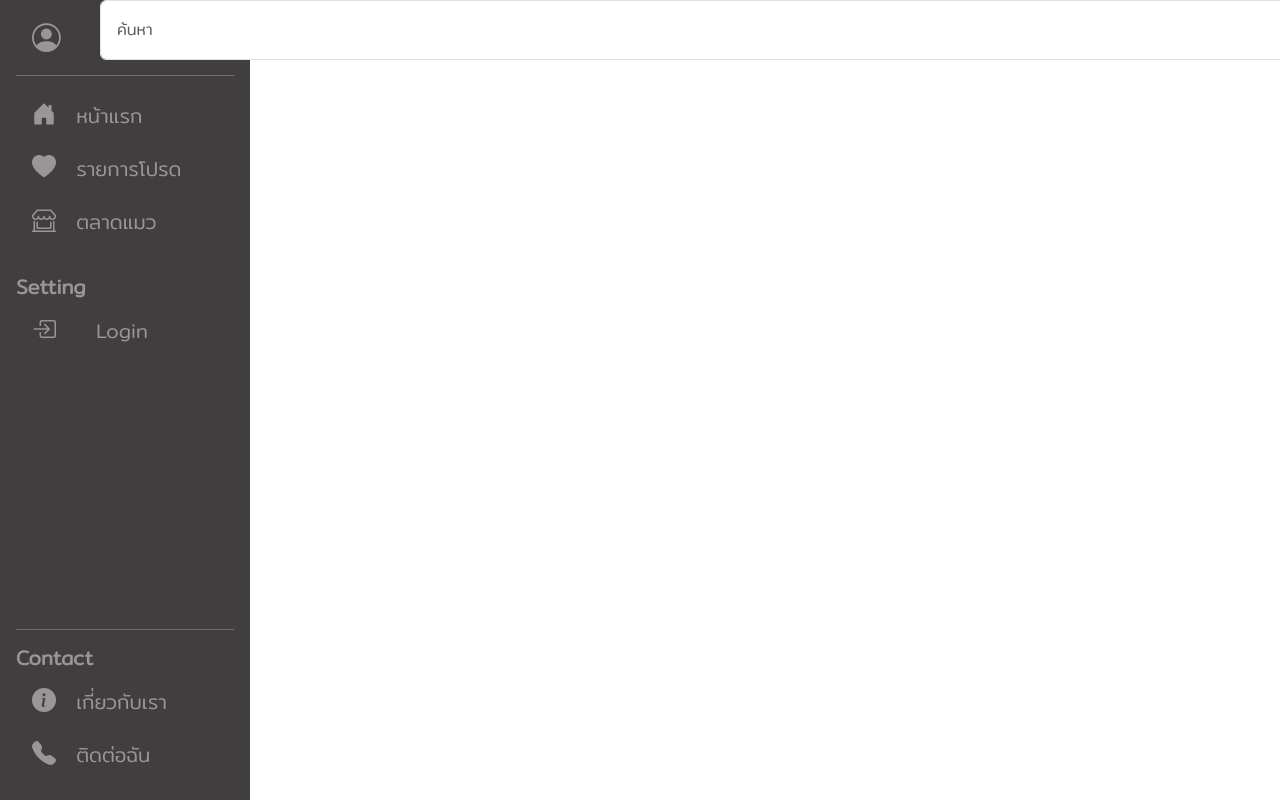
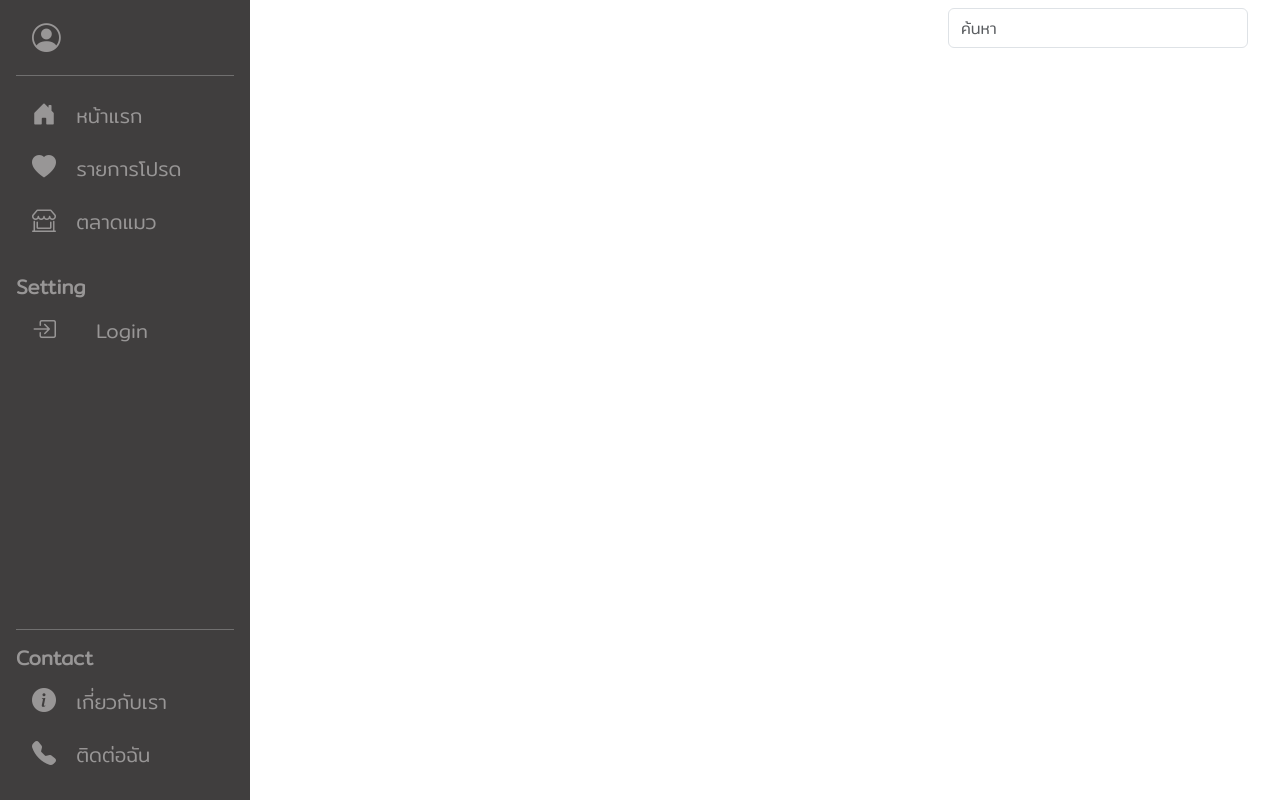
Before and after one commit to 62160200/jarenjanecatshop, a PHP site: page /layout.php in a window 1280 px wide. Run offline with PHP 8.4, Linux system fonts and the light colour scheme; some libraries are stand-ins or nearby versions.

Commit message:
fix layout

```diff
--- a/css/layout.css
+++ b/css/layout.css
@@ -37,7 +37,7 @@
     /* จัดตำแหน่ง icon ให้อยู่ตรงกลางเมื่อ sidebar ย่อ */
 }
 
-.top-bar,.form-control {
+.top-bar {
     position: fixed;
     top: 0;
     left: 0;
--- a/layout.php
+++ b/layout.php
@@ -28,6 +28,12 @@ session_start();
     font-size: 1.8rem;
     color: #989696;
     margin-left: 1rem;
+}
+#search{
+    margin-left: 1rem;
+    margin-right: 1rem;
+    height: 40px;
+    width: 300px;
 }
 
 </style>
@@ -106,9 +112,9 @@ session_start();
             </li>
         </ul>
     </div>
-    <div class="top-bar d-flex align-items-center">
+    <div class="top-bar d-flex align-items-right">
         <form class="search-form ms-auto">
-            <input class="form-control" type="search" placeholder="ค้นหา" aria-label="ค้นหา">
+            <input class="form-control" type="search" id="search" placeholder="ค้นหา" aria-label="ค้นหา">
         </form>
             <?php
             if (isset($_SESSION['loggedin'])) {
```
